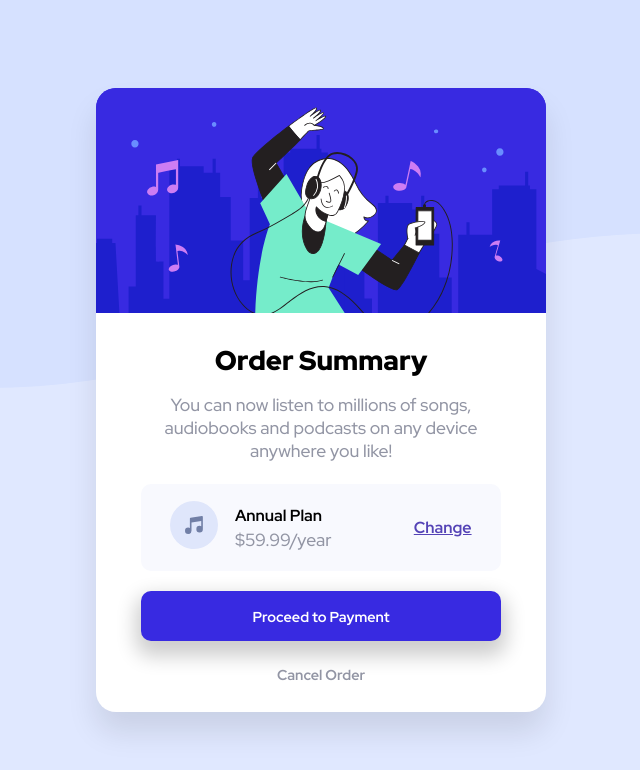
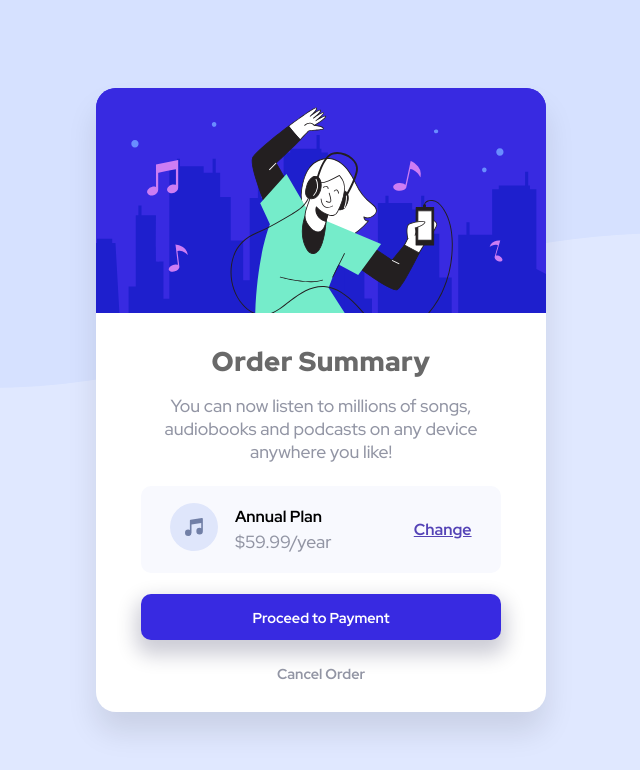
Before and after one commit to cypriangoruk/frontendmentor-order-summary-component, a plain HTML site: page index.html in a window 1280 px wide. Shown: the whole page, without its empty margins (319-959 px from the left). Drawn offline with Linux system fonts and the light colour scheme.

Commit message:
Update style.css

```diff
--- a/css/style.css
+++ b/css/style.css
@@ -85,6 +85,8 @@ main {
 .summary h1 {
     font-size: 1.8rem;
     font-weight: 900;
+    color: dimgray;
+    letter-spacing: 0.03rem;
 }
 .summary p {
     font-size: 1.2rem;
@@ -93,7 +95,7 @@ main {
     color: var(--color-text);
 }
 .spacer2 {
-    flex-grow: 2;
+    flex-grow: 1;
 }
 .plan {
     width: 100%;
@@ -155,7 +157,7 @@ main {
     font-weight: 700;
     font-size: 0.9rem;
     padding: 2.5vh 0;
-    box-shadow: 0 10px 20px 5px rgb(0 0 0 / 0.2);
+    box-shadow: 0 10px 20px 5px rgb(0 0 50 / 0.2);
     flex-grow: 0;
 }
 .order-button a {
@@ -254,7 +256,7 @@ a {
         flex-grow: 0;
     }
     .order-button {
-        padding: 1.9vh 0;
+        padding: 1.7vh 0;
     }
     .order-cancel {
         font-size: 0.9rem;
```
